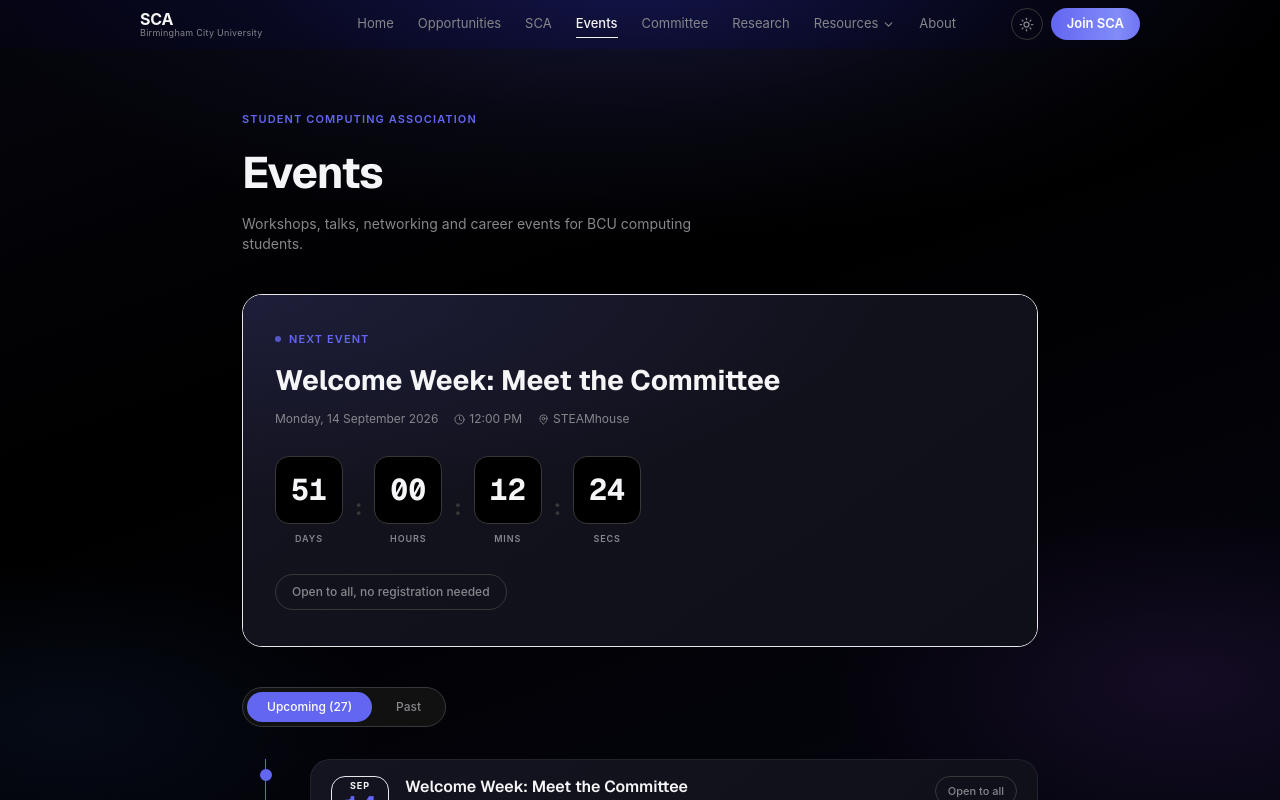
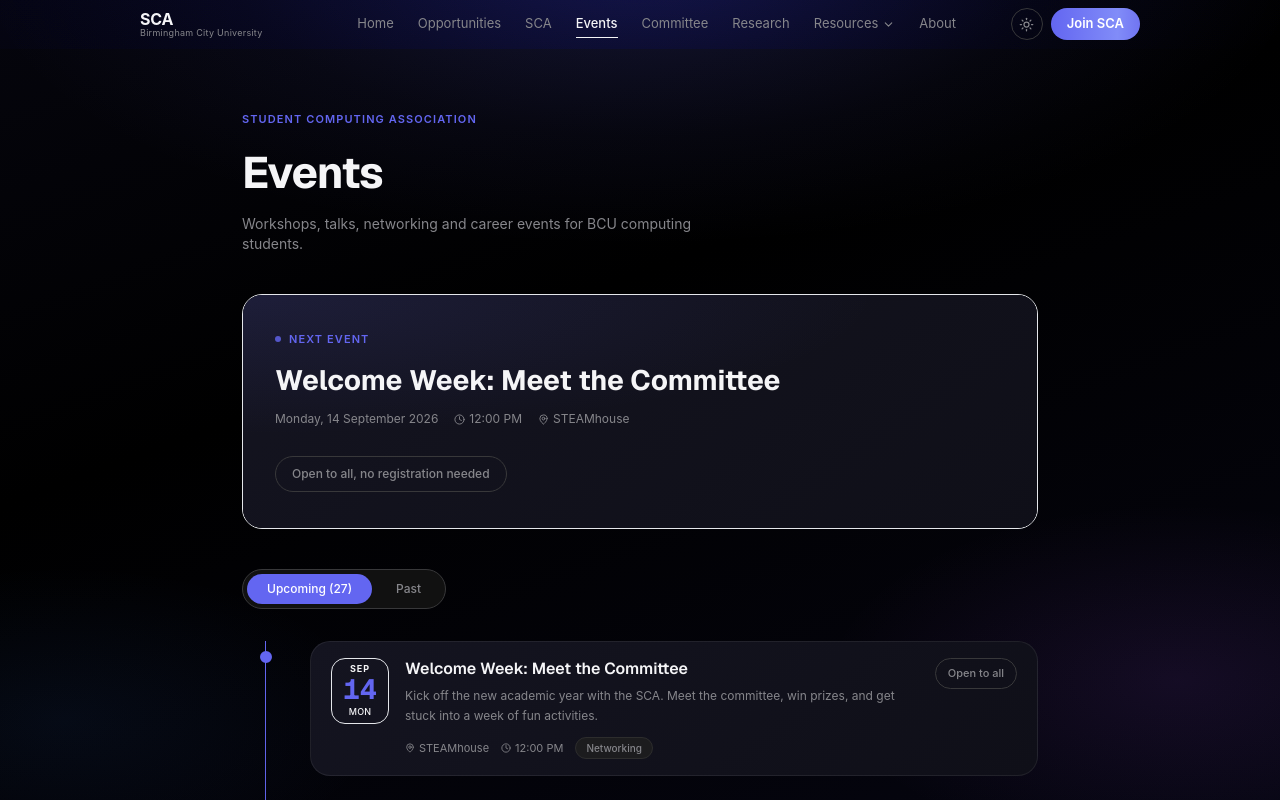
Before and after one commit to uffbilxl/sca, a Next.js app: page /events in a window 1280 px wide. Shown: the top 800 px of the page. Built offline with nearby package versions, Linux system fonts and the light colour scheme.

Commit message:
Remove countdown timer from next event card

```diff
--- a/src/app/events/page.tsx
+++ b/src/app/events/page.tsx
@@ -1,5 +1,5 @@
 'use client'
-import { useState, useEffect } from 'react'
+import { useState } from 'react'
 import Image from 'next/image'
 import { format } from 'date-fns'
 import { MapPin, Clock, X } from 'lucide-react'
@@ -404,37 +404,6 @@ const EVENTS: SCAEvent[] = [
   },
 ]
 
-function useCountdown(target: Date | null) {
-  const [diff, setDiff] = useState(() =>
-    target ? Math.max(0, +target - Date.now()) : 0
-  )
-  useEffect(() => {
-    if (!target) return
-    const id = setInterval(() => setDiff(Math.max(0, +target - Date.now())), 1000)
-    return () => clearInterval(id)
-  }, [target])
-  return {
-    days:  Math.floor(diff / 86400000),
-    hours: Math.floor((diff % 86400000) / 3600000),
-    mins:  Math.floor((diff % 3600000) / 60000),
-    secs:  Math.floor((diff % 60000) / 1000),
-    over:  diff === 0,
-  }
-}
-
-function CountdownUnit({ value, label }: { value: number; label: string }) {
-  return (
-    <div className="flex flex-col items-center gap-2">
-      <div className="w-[60px] h-[60px] sm:w-[68px] sm:h-[68px] rounded-xl bg-[var(--color-bg)] border border-[var(--color-border)] flex items-center justify-center">
-        <span className="text-[26px] sm:text-[30px] font-bold text-[var(--color-text)] tabular-nums leading-none" style={{ fontFamily: 'var(--font-geist-mono)' }}>
-          {String(value).padStart(2, '0')}
-        </span>
-      </div>
-      <span className="text-[9px] font-semibold uppercase tracking-widest text-[var(--color-muted)]">{label}</span>
-    </div>
-  )
-}
-
 export default function EventsPage() {
   const now = new Date()
   const upcoming = EVENTS.filter(e => e.date >= now).sort((a, b) => +a.date - +b.date)
@@ -445,7 +414,6 @@ export default function EventsPage() {
 
   const list      = tab === 'upcoming' ? upcoming : past
   const nextEvent = upcoming[0] ?? null
-  const countdown = useCountdown(nextEvent?.date ?? null)
 
   return (
     <div className="max-w-[860px] mx-auto px-5 sm:px-8 py-10 sm:py-14" style={{ position: 'relative', zIndex: 1 }}>
@@ -464,8 +432,8 @@ export default function EventsPage() {
         </p>
       </div>
 
-      {/* Next event countdown */}
-      {nextEvent && !countdown.over && (
+      {/* Next event */}
+      {nextEvent && (
         <div className="relative mb-10 rounded-2xl overflow-hidden border border-[var(--color-accent)]/20">
           <div className="absolute inset-0" style={{ background: 'var(--card-gradient)' }} />
           <div
@@ -500,16 +468,6 @@ export default function EventsPage() {
                 <MapPin size={11} aria-hidden="true" />
                 {nextEvent.location}
               </span>
-            </div>
-
-            <div className="flex items-end gap-2 sm:gap-3 mb-7">
-              <CountdownUnit value={countdown.days}  label="Days"  />
-              <span className="text-[22px] font-bold text-[var(--color-border)] mb-[22px] select-none">:</span>
-              <CountdownUnit value={countdown.hours} label="Hours" />
-              <span className="text-[22px] font-bold text-[var(--color-border)] mb-[22px] select-none">:</span>
-              <CountdownUnit value={countdown.mins}  label="Mins"  />
-              <span className="text-[22px] font-bold text-[var(--color-border)] mb-[22px] select-none">:</span>
-              <CountdownUnit value={countdown.secs}  label="Secs"  />
             </div>
 
             <div className="flex flex-wrap items-center gap-3">
```
